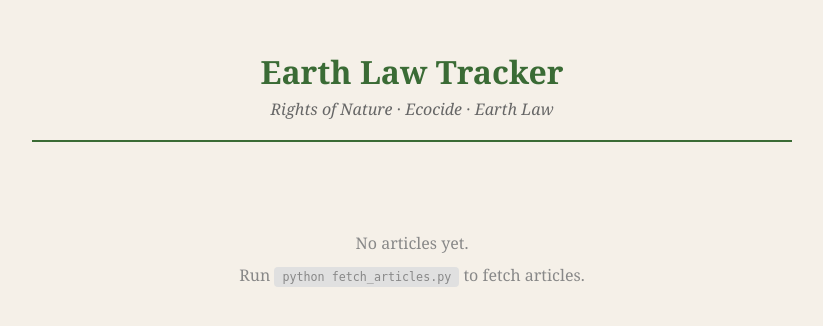
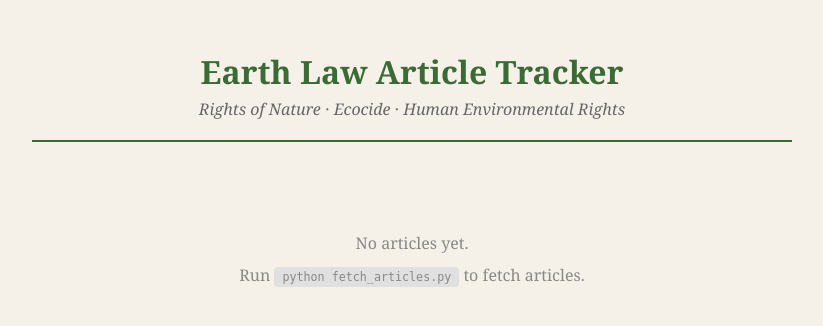
Before and after one commit to zepelinedit-jpg/earth-law-tracker, a Flask app: page / in a window 1280 px wide. Shown: the top 326 px of the page, without its empty margins (228-1051 px from the left). Run offline with Flask 3, Linux system fonts and the light colour scheme; data that the repository does not hold is empty; some libraries are stand-ins or nearby versions.

Commit message:
Update site heading and subheading text
Co-Authored-By: Claude Sonnet 4.6 <noreply@anthropic.com>

```diff
--- a/templates/index.html
+++ b/templates/index.html
@@ -3,7 +3,7 @@
 <head>
     <meta charset="UTF-8">
     <meta name="viewport" content="width=device-width, initial-scale=1.0">
-    <title>Earth Law Tracker</title>
+    <title>Earth Law Article Tracker</title>
     <style>
         * { margin: 0; padding: 0; box-sizing: border-box; }
         body {
@@ -119,8 +119,8 @@
 </head>
 <body>
     <header>
-        <h1>Earth Law Tracker</h1>
-        <p>Rights of Nature &middot; Ecocide &middot; Earth Law</p>
+        <h1>Earth Law Article Tracker</h1>
+        <p>Rights of Nature &middot; Ecocide &middot; Human Environmental Rights</p>
     </header>
 
     {% if grouped_articles %}
```
